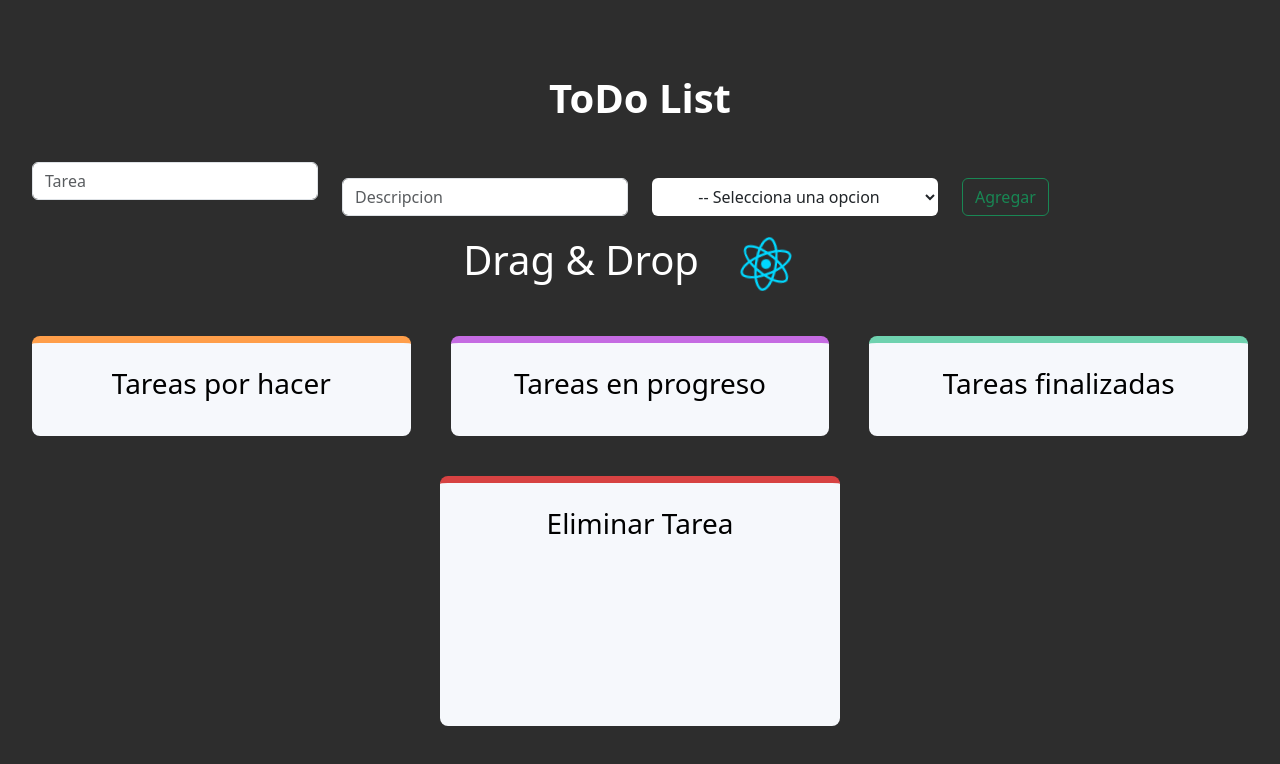
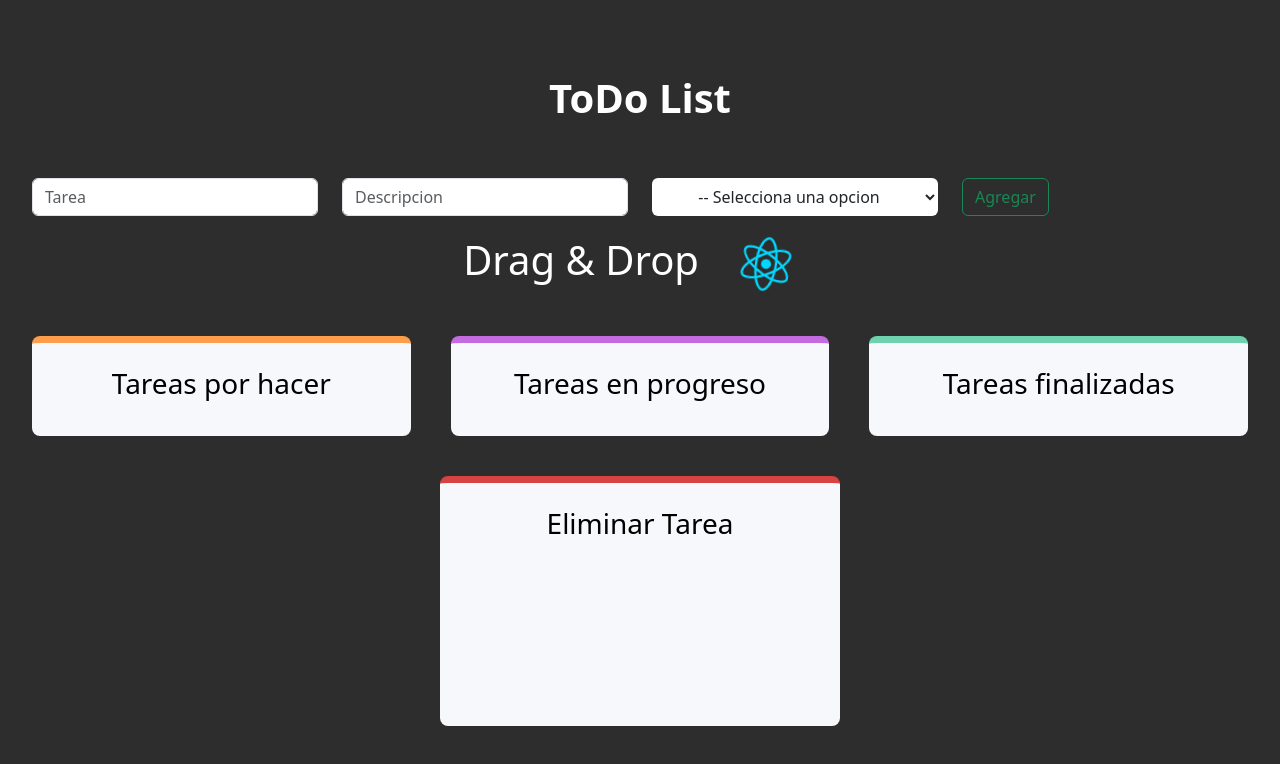
Before and after one commit to Lui5-99/React-Todolist, a React (Vite) app: page / in a window 1280 px wide. Shown: the top 764 px of the page. Built offline with nearby package versions, Linux system fonts and the light colour scheme.

Commit message:
Margin Top

```diff
--- a/src/Components/Form.jsx
+++ b/src/Components/Form.jsx
@@ -44,7 +44,7 @@ const Form = ({ addTask }) => {
       <Row>
         <Col md="12">
           <Row>
-            <Col md="3" className="">
+            <Col md="3" className="mt-3 md:mt-0">
               <Input
                 placeholder="Tarea"
                 value={titulo}
```
